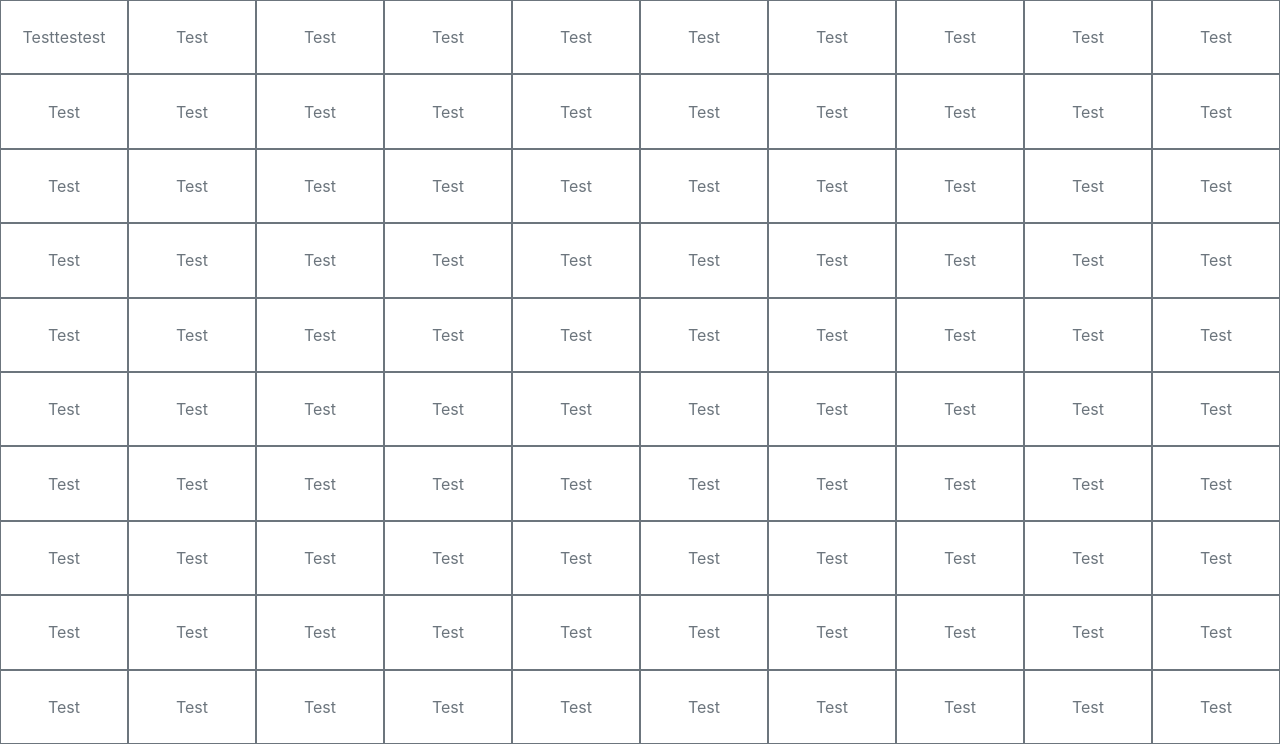
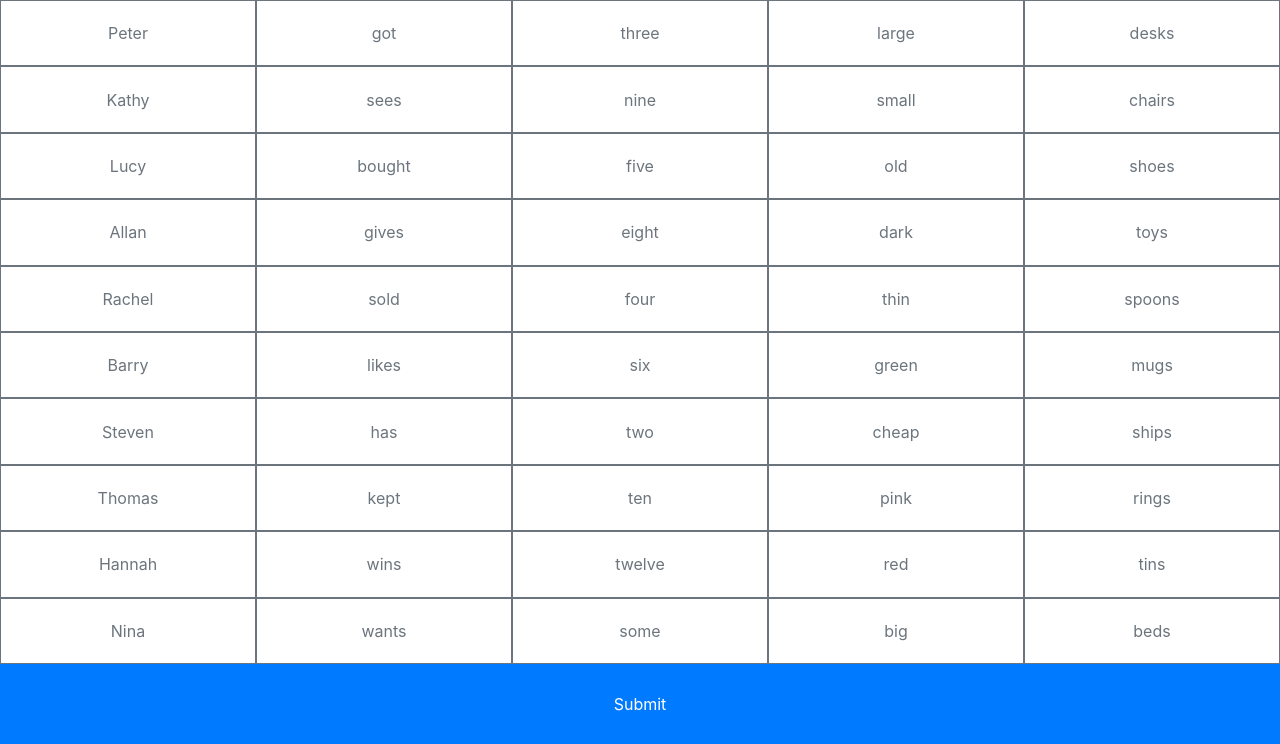
Before and after one commit to Pezz89/BPLabs, a Flask app: page /matrix_test/run in a window 1280 px wide. Shown: the part 56-800 px from the top of the page. Run offline with Flask 2, Linux system fonts and the light colour scheme; some libraries are stand-ins or nearby versions.

Commit message:
Implementing button toggles in javascript for matrix test

```diff
--- a/server.py
+++ b/server.py
@@ -79,7 +79,7 @@ def matrix_test():
 def run_matrix_test():
     return render_template("run_matrix_test.html")
 
-@server.route('/mat_dec_stim')
+@server.route('/matrix_test/stimulus_generation')
 def matDecStim():
     return render_template("matrix_decode_stim.html")
 
--- a/templates/index.html
+++ b/templates/index.html
@@ -15,20 +15,24 @@
             align-items: stretch;
             border-radius: 0px;
             vertical-align: middle;
+        }
 
+        .mat_submit > button {
+            display: block;
+            text-decoration: none;
+            text-align: center;
+            align-items: stretch;
+            border-radius: 0px;
+            width: 100%;
+            height: 10%;
         }
 
         .mat_grid {
             display: grid;
-            justify-content: center;
             align-content: center;
-            grid-template-columns: repeat(10, 1fr);
+            grid-template-columns: repeat(5, 1fr);
             grid-template-rows: repeat(10, 1fr);
-            height: calc(100% - 56px);
-            /*
-            grid-gap: 20px;
-            gap: 20px;
-            */
+            height: calc(90% - 56px);
         }
 
     </style>
@@ -51,7 +55,7 @@
                     Stimulus generation
                 </a>
                 <div class="dropdown-menu" aria-labelledby="navbarDropdown">
-                <a class="dropdown-item" href="mat_dec_stim">Matrix decoder stimulus</a>
+                <a class="dropdown-item" href="/matrix_test/stimulus_generation">Matrix decoder stimulus</a>
                 <a class="dropdown-item" href="click_Stim">Click stimulus</a>
                 <a class="dropdown-item" href="da_stim">/da/ stimulus</a>
                 </div>
@@ -63,7 +67,7 @@
                 <div class="dropdown-menu" aria-labelledby="navbarDropdown">
                 <a class="dropdown-item" href="#">PTA</a>
                 <a class="dropdown-item" href="#">Tympanometry</a>
-                <a class="dropdown-item" href="matrix_test">Matrix Test</a>
+                <a class="dropdown-item" href="/matrix_test">Matrix Test</a>
                 <a class="dropdown-item" href="#">EEG recording</a>
                 </div>
             </li>
--- a/templates/run_matrix_test.html
+++ b/templates/run_matrix_test.html
@@ -1,105 +1,115 @@
 {% extends 'index.html' %}
 {% block content %}
-<div class="mat_grid">
-    <button type="button" href="#" class="Btn Btn-outline-secondary">Testtestest</button>
-    <button type="button" href="#" class="Btn Btn-outline-secondary">Test</button>
-    <button type="button" href="#" class="Btn Btn-outline-secondary">Test</button>
-    <button type="button" href="#" class="Btn Btn-outline-secondary">Test</button>
-    <button type="button" href="#" class="Btn Btn-outline-secondary">Test</button>
-    <button type="button" href="#" class="Btn Btn-outline-secondary">Test</button>
-    <button type="button" href="#" class="Btn Btn-outline-secondary">Test</button>
-    <button type="button" href="#" class="Btn Btn-outline-secondary">Test</button>
-    <button type="button" href="#" class="Btn Btn-outline-secondary">Test</button>
-    <button type="button" href="#" class="Btn Btn-outline-secondary">Test</button>
-    <button type="button" href="#" class="Btn Btn-outline-secondary">Test</button>
-    <button type="button" href="#" class="Btn Btn-outline-secondary">Test</button>
-    <button type="button" href="#" class="Btn Btn-outline-secondary">Test</button>
-    <button type="button" href="#" class="Btn Btn-outline-secondary">Test</button>
-    <button type="button" href="#" class="Btn Btn-outline-secondary">Test</button>
-    <button type="button" href="#" class="Btn Btn-outline-secondary">Test</button>
-    <button type="button" href="#" class="Btn Btn-outline-secondary">Test</button>
-    <button type="button" href="#" class="Btn Btn-outline-secondary">Test</button>
-    <button type="button" href="#" class="Btn Btn-outline-secondary">Test</button>
-    <button type="button" href="#" class="Btn Btn-outline-secondary">Test</button>
-    <button type="button" href="#" class="Btn Btn-outline-secondary">Test</button>
-    <button type="button" href="#" class="Btn Btn-outline-secondary">Test</button>
-    <button type="button" href="#" class="Btn Btn-outline-secondary">Test</button>
-    <button type="button" href="#" class="Btn Btn-outline-secondary">Test</button>
-    <button type="button" href="#" class="Btn Btn-outline-secondary">Test</button>
-    <button type="button" href="#" class="Btn Btn-outline-secondary">Test</button>
-    <button type="button" href="#" class="Btn Btn-outline-secondary">Test</button>
-    <button type="button" href="#" class="Btn Btn-outline-secondary">Test</button>
-    <button type="button" href="#" class="Btn Btn-outline-secondary">Test</button>
-    <button type="button" href="#" class="Btn Btn-outline-secondary">Test</button>
-    <button type="button" href="#" class="Btn Btn-outline-secondary">Test</button>
-    <button type="button" href="#" class="Btn Btn-outline-secondary">Test</button>
-    <button type="button" href="#" class="Btn Btn-outline-secondary">Test</button>
-    <button type="button" href="#" class="Btn Btn-outline-secondary">Test</button>
-    <button type="button" href="#" class="Btn Btn-outline-secondary">Test</button>
-    <button type="button" href="#" class="Btn Btn-outline-secondary">Test</button>
-    <button type="button" href="#" class="Btn Btn-outline-secondary">Test</button>
-    <button type="button" href="#" class="Btn Btn-outline-secondary">Test</button>
-    <button type="button" href="#" class="Btn Btn-outline-secondary">Test</button>
-    <button type="button" href="#" class="Btn Btn-outline-secondary">Test</button>
-    <button type="button" href="#" class="Btn Btn-outline-secondary">Test</button>
-    <button type="button" href="#" class="Btn Btn-outline-secondary">Test</button>
-    <button type="button" href="#" class="Btn Btn-outline-secondary">Test</button>
-    <button type="button" href="#" class="Btn Btn-outline-secondary">Test</button>
-    <button type="button" href="#" class="Btn Btn-outline-secondary">Test</button>
-    <button type="button" href="#" class="Btn Btn-outline-secondary">Test</button>
-    <button type="button" href="#" class="Btn Btn-outline-secondary">Test</button>
-    <button type="button" href="#" class="Btn Btn-outline-secondary">Test</button>
-    <button type="button" href="#" class="Btn Btn-outline-secondary">Test</button>
-    <button type="button" href="#" class="Btn Btn-outline-secondary">Test</button>
-    <button type="button" href="#" class="Btn Btn-outline-secondary">Test</button>
-    <button type="button" href="#" class="Btn Btn-outline-secondary">Test</button>
-    <button type="button" href="#" class="Btn Btn-outline-secondary">Test</button>
-    <button type="button" href="#" class="Btn Btn-outline-secondary">Test</button>
-    <button type="button" href="#" class="Btn Btn-outline-secondary">Test</button>
-    <button type="button" href="#" class="Btn Btn-outline-secondary">Test</button>
-    <button type="button" href="#" class="Btn Btn-outline-secondary">Test</button>
-    <button type="button" href="#" class="Btn Btn-outline-secondary">Test</button>
-    <button type="button" href="#" class="Btn Btn-outline-secondary">Test</button>
-    <button type="button" href="#" class="Btn Btn-outline-secondary">Test</button>
-    <button type="button" href="#" class="Btn Btn-outline-secondary">Test</button>
-    <button type="button" href="#" class="Btn Btn-outline-secondary">Test</button>
-    <button type="button" href="#" class="Btn Btn-outline-secondary">Test</button>
-    <button type="button" href="#" class="Btn Btn-outline-secondary">Test</button>
-    <button type="button" href="#" class="Btn Btn-outline-secondary">Test</button>
-    <button type="button" href="#" class="Btn Btn-outline-secondary">Test</button>
-    <button type="button" href="#" class="Btn Btn-outline-secondary">Test</button>
-    <button type="button" href="#" class="Btn Btn-outline-secondary">Test</button>
-    <button type="button" href="#" class="Btn Btn-outline-secondary">Test</button>
-    <button type="button" href="#" class="Btn Btn-outline-secondary">Test</button>
-    <button type="button" href="#" class="Btn Btn-outline-secondary">Test</button>
-    <button type="button" href="#" class="Btn Btn-outline-secondary">Test</button>
-    <button type="button" href="#" class="Btn Btn-outline-secondary">Test</button>
-    <button type="button" href="#" class="Btn Btn-outline-secondary">Test</button>
-    <button type="button" href="#" class="Btn Btn-outline-secondary">Test</button>
-    <button type="button" href="#" class="Btn Btn-outline-secondary">Test</button>
-    <button type="button" href="#" class="Btn Btn-outline-secondary">Test</button>
-    <button type="button" href="#" class="Btn Btn-outline-secondary">Test</button>
-    <button type="button" href="#" class="Btn Btn-outline-secondary">Test</button>
-    <button type="button" href="#" class="Btn Btn-outline-secondary">Test</button>
-    <button type="button" href="#" class="Btn Btn-outline-secondary">Test</button>
-    <button type="button" href="#" class="Btn Btn-outline-secondary">Test</button>
-    <button type="button" href="#" class="Btn Btn-outline-secondary">Test</button>
-    <button type="button" href="#" class="Btn Btn-outline-secondary">Test</button>
-    <button type="button" href="#" class="Btn Btn-outline-secondary">Test</button>
-    <button type="button" href="#" class="Btn Btn-outline-secondary">Test</button>
-    <button type="button" href="#" class="Btn Btn-outline-secondary">Test</button>
-    <button type="button" href="#" class="Btn Btn-outline-secondary">Test</button>
-    <button type="button" href="#" class="Btn Btn-outline-secondary">Test</button>
-    <button type="button" href="#" class="Btn Btn-outline-secondary">Test</button>
-    <button type="button" href="#" class="Btn Btn-outline-secondary">Test</button>
-    <button type="button" href="#" class="Btn Btn-outline-secondary">Test</button>
-    <button type="button" href="#" class="Btn Btn-outline-secondary">Test</button>
-    <button type="button" href="#" class="Btn Btn-outline-secondary">Test</button>
-    <button type="button" href="#" class="Btn Btn-outline-secondary">Test</button>
-    <button type="button" href="#" class="Btn Btn-outline-secondary">Test</button>
-    <button type="button" href="#" class="Btn Btn-outline-secondary">Test</button>
-    <button type="button" href="#" class="Btn Btn-outline-secondary">Test</button>
-    <button type="button" href="#" class="Btn Btn-outline-secondary">Test</button>
-    <button type="button" href="#" class="Btn Btn-outline-secondary">Test</button>
+<div class="outer">
+    <div class="mat_grid">
+        <button type="button" href="#" id="mat-0" class="Btn Btn-outline-secondary mat-button">Peter</button>
+        <button type="button" href="#" id="mat-1" class="Btn Btn-outline-secondary mat-button">got</button>
+        <button type="button" href="#" id="mat-2" class="Btn Btn-outline-secondary mat-button">three</button>
+        <button type="button" href="#" id="mat-3" class="Btn Btn-outline-secondary mat-button">large</button>
+        <button type="button" href="#" id="mat-4" class="Btn Btn-outline-secondary mat-button">desks</button>
+
+        <button type="button" href="#" id="mat-0" class="Btn Btn-outline-secondary mat-button">Kathy</button>
+        <button type="button" href="#" id="mat-1" class="Btn Btn-outline-secondary mat-button">sees</button>
+        <button type="button" href="#" id="mat-2" class="Btn Btn-outline-secondary mat-button">nine</button>
+        <button type="button" href="#" id="mat-3" class="Btn Btn-outline-secondary mat-button">small</button>
+        <button type="button" href="#" id="mat-4" class="Btn Btn-outline-secondary mat-button">chairs</button>
+
+        <button type="button" href="#" id="mat-0" class="Btn Btn-outline-secondary mat-button">Lucy</button>
+        <button type="button" href="#" id="mat-1" class="Btn Btn-outline-secondary mat-button">bought</button>
+        <button type="button" href="#" id="mat-2" class="Btn Btn-outline-secondary mat-button">five</button>
+        <button type="button" href="#" id="mat-3" class="Btn Btn-outline-secondary mat-button">old</button>
+        <button type="button" href="#" id="mat-4" class="Btn Btn-outline-secondary mat-button">shoes</button>
+
+        <button type="button" href="#" id="mat-0" class="Btn Btn-outline-secondary mat-button">Allan</button>
+        <button type="button" href="#" id="mat-1" class="Btn Btn-outline-secondary mat-button">gives</button>
+        <button type="button" href="#" id="mat-2" class="Btn Btn-outline-secondary mat-button">eight</button>
+        <button type="button" href="#" id="mat-3" class="Btn Btn-outline-secondary mat-button">dark</button>
+        <button type="button" href="#" id="mat-4" class="Btn Btn-outline-secondary mat-button">toys</button>
+
+        <button type="button" href="#" id="mat-0" class="Btn Btn-outline-secondary mat-button">Rachel</button>
+        <button type="button" href="#" id="mat-1" class="Btn Btn-outline-secondary mat-button">sold</button>
+        <button type="button" href="#" id="mat-2" class="Btn Btn-outline-secondary mat-button">four</button>
+        <button type="button" href="#" id="mat-3" class="Btn Btn-outline-secondary mat-button">thin</button>
+        <button type="button" href="#" id="mat-4" class="Btn Btn-outline-secondary mat-button">spoons</button>
+
+        <button type="button" href="#" id="mat-0" class="Btn Btn-outline-secondary mat-button">Barry</button>
+        <button type="button" href="#" id="mat-1" class="Btn Btn-outline-secondary mat-button">likes</button>
+        <button type="button" href="#" id="mat-2" class="Btn Btn-outline-secondary mat-button">six</button>
+        <button type="button" href="#" id="mat-3" class="Btn Btn-outline-secondary mat-button">green</button>
+        <button type="button" href="#" id="mat-4" class="Btn Btn-outline-secondary mat-button">mugs</button>
+
+        <button type="button" href="#" id="mat-0" class="Btn Btn-outline-secondary mat-button">Steven</button>
+        <button type="button" href="#" id="mat-1" class="Btn Btn-outline-secondary mat-button">has</button>
+        <button type="button" href="#" id="mat-2" class="Btn Btn-outline-secondary mat-button">two</button>
+        <button type="button" href="#" id="mat-3" class="Btn Btn-outline-secondary mat-button">cheap</button>
+        <button type="button" href="#" id="mat-4" class="Btn Btn-outline-secondary mat-button">ships</button>
+
+        <button type="button" href="#" id="mat-0" class="Btn Btn-outline-secondary mat-button">Thomas</button>
+        <button type="button" href="#" id="mat-1" class="Btn Btn-outline-secondary mat-button">kept</button>
+        <button type="button" href="#" id="mat-2" class="Btn Btn-outline-secondary mat-button">ten</button>
+        <button type="button" href="#" id="mat-3" class="Btn Btn-outline-secondary mat-button">pink</button>
+        <button type="button" href="#" id="mat-4" class="Btn Btn-outline-secondary mat-button">rings</button>
+
+        <button type="button" href="#" id="mat-0" class="Btn Btn-outline-secondary mat-button">Hannah</button>
+        <button type="button" href="#" id="mat-1" class="Btn Btn-outline-secondary mat-button">wins</button>
+        <button type="button" href="#" id="mat-2" class="Btn Btn-outline-secondary mat-button">twelve</button>
+        <button type="button" href="#" id="mat-3" class="Btn Btn-outline-secondary mat-button">red</button>
+        <button type="button" href="#" id="mat-4" class="Btn Btn-outline-secondary mat-button">tins</button>
+
+        <button type="button" href="#" id="mat-0" class="Btn Btn-outline-secondary mat-button">Nina</button>
+        <button type="button" href="#" id="mat-1" class="Btn Btn-outline-secondary mat-button">wants</button>
+        <button type="button" href="#" id="mat-2" class="Btn Btn-outline-secondary mat-button">some</button>
+        <button type="button" href="#" id="mat-3" class="Btn Btn-outline-secondary mat-button">big</button>
+        <button type="button" href="#" id="mat-4" class="Btn Btn-outline-secondary mat-button">beds</button>
+    </div>
+    <div class="mat_submit">
+        <button type="button" href="#" class="Btn Btn-primary">Submit</button>
+    </div>
+    <script>
+
+    $(document).ready(function(){
+        // Initialise socketio with a namespace called "main"
+        var socket = io.connect(location.protocol + '//' + document.domain + ':' + location.port + '/main');
+
+        var choice = Array(5).fill('');
+        $('.mat-button').click(function(event) {
+            choice[this.id.slice(-1)] = $(this).text();
+            $(this).toggleClass("active");
+            console.log(choice);
+            /*
+            socket.emit('run_mat_stim_gen', {
+                n_part: $("#n_part").val(),
+                snr_len: $("#snr_len").val(),
+                snr_num: $("#snr_num").val(),
+                mat_dir: $("#mat-dir").val(),
+                save_dir: $("#save-dir").val(),
+            });
+            */
+            return false;
+        });
+
+        $('#save-dir-button').click(function(event) {
+            // Send message to call stimulus generation function in Python
+            socket.emit('open_save_dialog');
+            return false;
+        })
+
+        socket.on('save-dialog-resp', function(msg) {
+            // Set form test to filepath returned by dialog
+            document.getElementById("save-dir").value = msg.data
+        });
+
+        $('#mat-dir-button').click(function(event) {
+            // Send message to call stimulus generation function in Python
+            socket.emit('open_mat_dialog');
+            return false;
+        })
+
+        socket.on('mat-dialog-resp', function(msg) {
+            // Set form test to filepath returned by dialog
+            document.getElementById("mat-dir").value = msg.data
+        });
+    });
+    </script>
 </div>
 {% endblock %}
```
Lines whose indentation alone changed are shown as unchanged.
